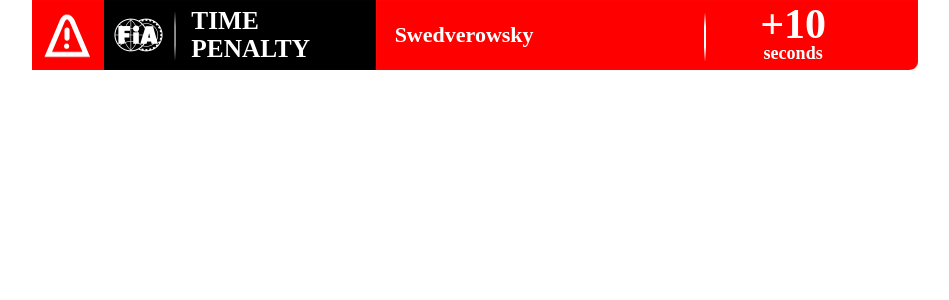
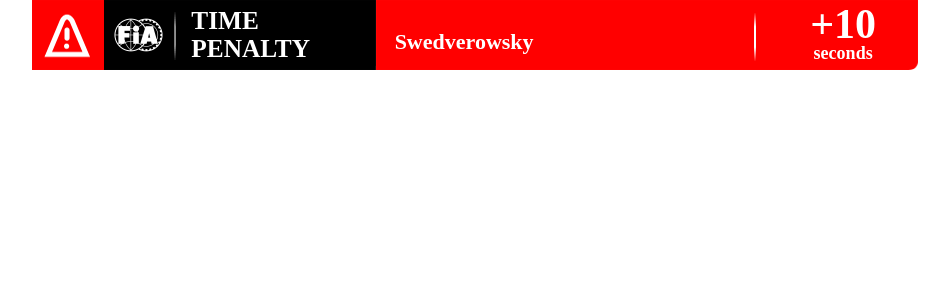
Before and after one commit to ArminARaba/arminaraba.github.io, a PHP site: page / in a window 1280 px wide. Shown: the top 300 px of the page, without its empty margins (165-1114 px from the left). Run offline with PHP 8.4, Linux system fonts and the light colour scheme; some libraries are stand-ins or nearby versions; some web fonts are replaced.

Commit message:
Update penalty_panel_style.css

```diff
--- a/penalty_panel_style.css
+++ b/penalty_panel_style.css
@@ -230,7 +230,8 @@ body {
   float: left;
   margin: 21px 0 0;
   font-weight: bold;
-  width: 300px;
+  width: 350px; /*Maximal width, including the name*/
+  line-height: 1.6;
 }
 .line-2 {
   float: left;
```
